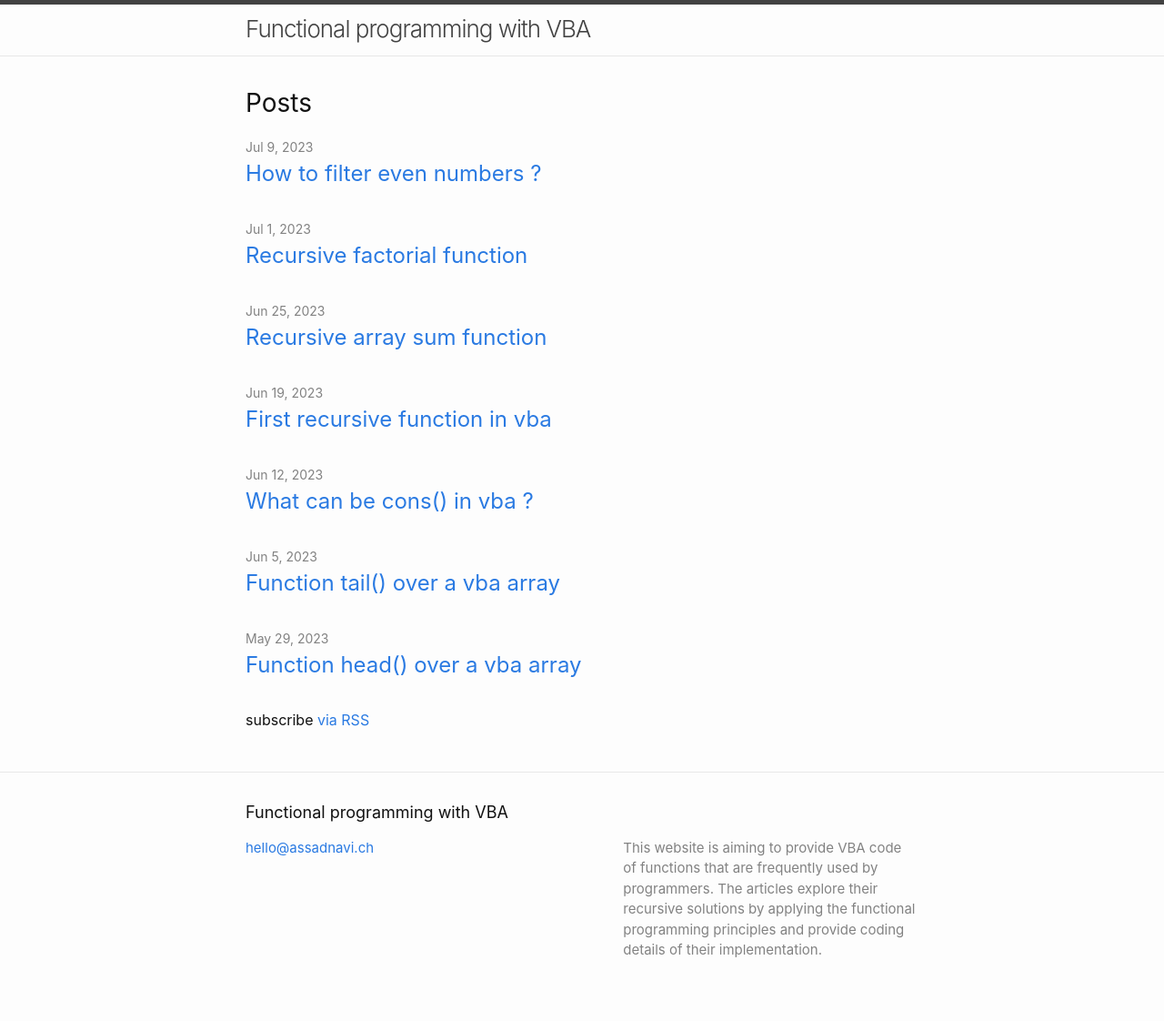
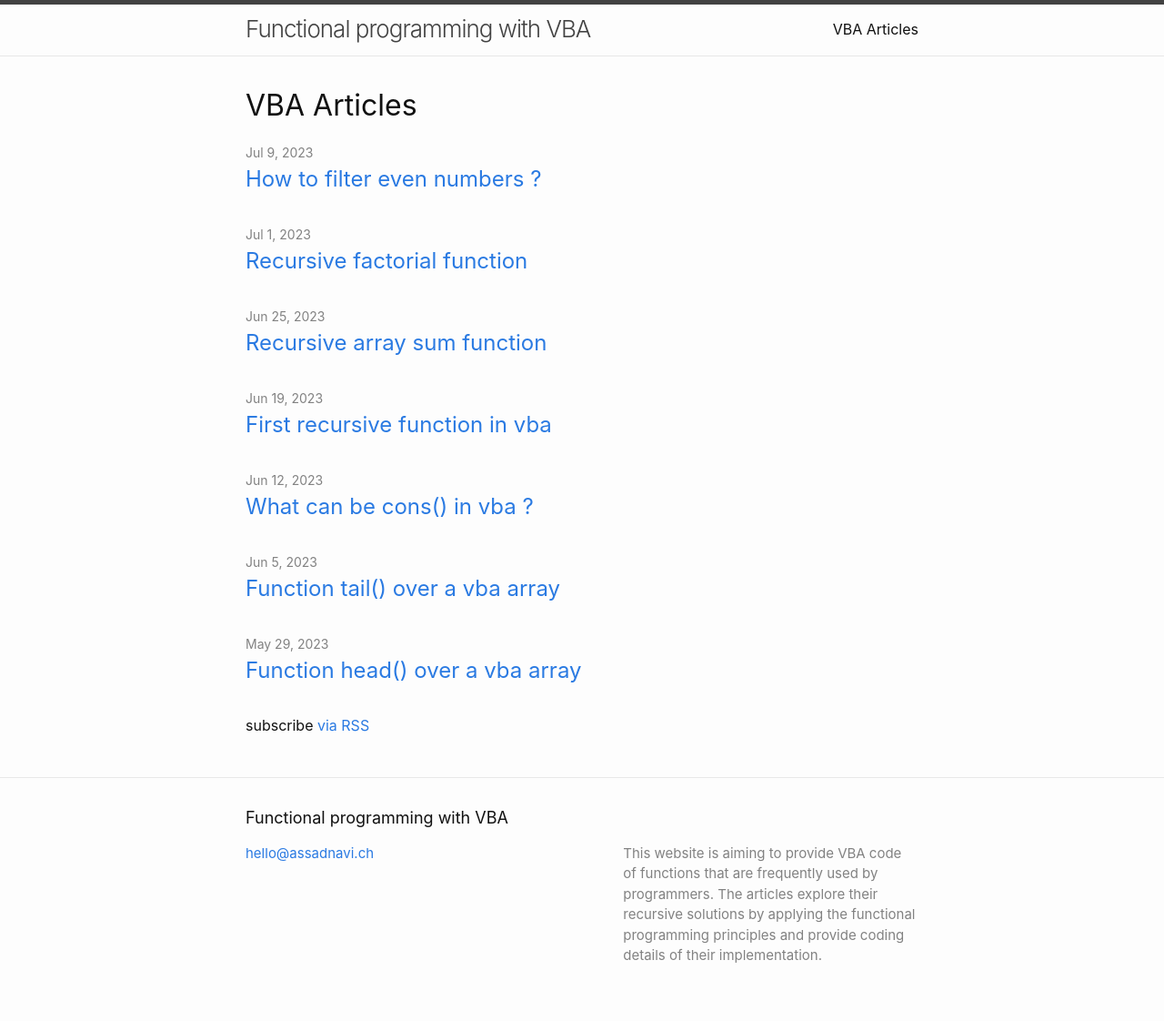
Before and after one commit to assadnavi/assadnavi.github.io, a Jekyll site: the page built from index.markdown, in a window 1280 px wide. Shown: the whole page at 91% size. Built offline with Jekyll 4.4.1, drawn with Linux system fonts in a browser that asks for light colours.

Commit message:
added h1 tag in homepage

```diff
--- a/index.markdown
+++ b/index.markdown
@@ -3,4 +3,6 @@
 # To modify the layout, see https://jekyllrb.com/docs/themes/#overriding-theme-defaults
 
 layout: home
+title: "VBA Articles"
+list_title: " "
 ---
```
